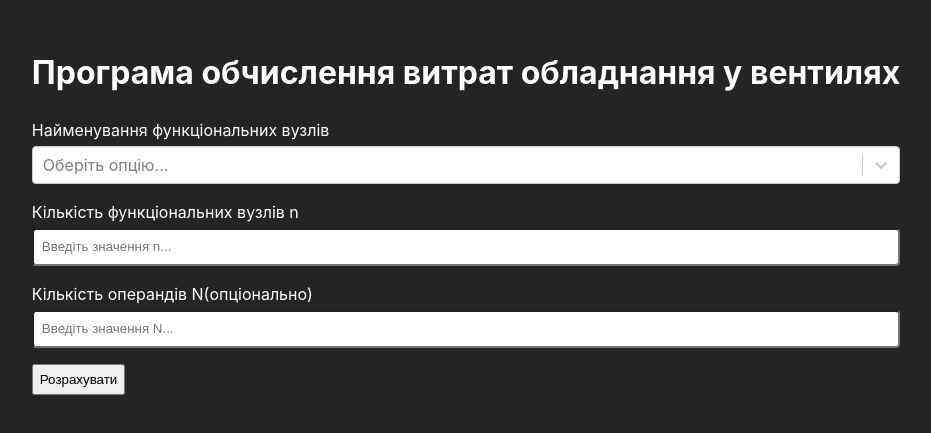
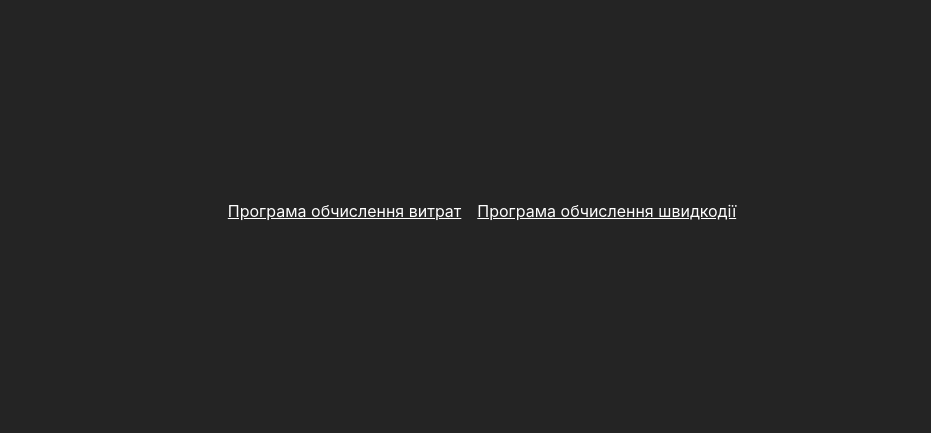
Before and after one commit to bodi44/equipment-cost-calculator-app, a React (Vite) app: page / in a window 1280 px wide. Before the commit this address led to /cost. Shown: the part 189-622 px from the top of the page, without its empty margins (174-1105 px from the left). Built offline with nearby package versions, Linux system fonts and the light colour scheme.

Commit message:
add app layout

```diff
--- a/src/App/index.tsx
+++ b/src/App/index.tsx
@@ -2,25 +2,31 @@ import { createBrowserRouter, Navigate, RouterProvider } from 'react-router-dom'
 import Cost from '../pages/Cost';
 import Speed from '../pages/Speed';
 import Error from '../pages/Error';
+import { AppLayout } from '../layouts/AppLayout';
 
 const baseUrl = process.env.NODE_ENV === 'production' ? '/equipment-cost-calculator-app' : '';
 
 const router = createBrowserRouter([
   {
     path: baseUrl,
-    element: <Navigate to={`${baseUrl}/cost`} />,
+    element: <AppLayout />,
     errorElement: <Error />,
-    children: [],
+    children: [
+      {
+        path: `/cost`,
+        element: <Cost />,
+        errorElement: <Error />,
+      },
+      {
+        path: `/speed`,
+        element: <Speed />,
+        errorElement: <Error />,
+      },
+    ],
   },
   {
-    path: `${baseUrl}/cost`,
-    element: <Cost />,
-    errorElement: <Error />,
-  },
-  {
-    path: `${baseUrl}/speed`,
-    element: <Speed />,
-    errorElement: <Error />,
+    path: '*',
+    element: <Navigate to={`${baseUrl}/cost`} />,
   },
 ]);
 
--- a/src/index.css
+++ b/src/index.css
@@ -11,9 +11,7 @@
 }
 
 #root {
-  max-width: 1000px;
   margin: 0 auto;
-  padding: 2rem;
 }
 
 body {
--- /dev/null
+++ b/src/layouts/AppLayout/Header.module.css
@@ -0,0 +1,19 @@
+.headerContainer {
+  display: flex;
+  justify-content: space-around;
+  padding: 1rem;
+  width: 100%;
+}
+
+.link {
+  color: white;
+}
+
+.activeLink {
+  color: yellow;
+}
+
+.mainContainer {
+  max-width: 1000px;
+  padding: 0 1rem;
+}
--- /dev/null
+++ b/src/layouts/AppLayout/index.tsx
@@ -0,0 +1,21 @@
+import { NavLink, Outlet } from 'react-router-dom';
+import styles from './Header.module.css';
+
+export function AppLayout() {
+  return (
+    <>
+      <header className={styles.headerContainer}>
+        <NavLink to={'/cost'} className={({ isActive }) => (isActive ? styles.activeLink : styles.link)}>
+          Програма обчислення витрат
+        </NavLink>
+        <NavLink to={'/speed'} className={({ isActive }) => (isActive ? styles.activeLink : styles.link)}>
+          Програма обчислення швидкодії
+        </NavLink>
+      </header>
+
+      <main className={styles.mainContainer}>
+        <Outlet />
+      </main>
+    </>
+  );
+}
```
